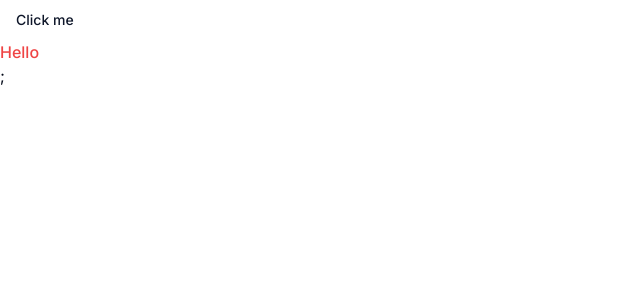
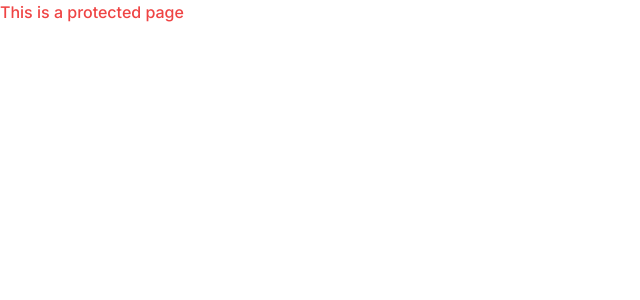
Before and after one commit to petercreams/tutor-app, a Next.js app: page / in a window 1280 px wide. Shown: the top 300 px of the page, without its empty margins (0-640 px from the left). Built offline with nearby package versions, Linux system fonts and the light colour scheme.

Commit message:
chore: init dashboard & auth layouts

```diff
--- /dev/null
+++ b/app/(auth)/(routes)/sign-in/page.tsx
@@ -0,0 +1,5 @@
+const SignIn = () => {
+  return <div>This is an unprotected page</div>;
+};
+
+export default SignIn;
--- a/app/page.tsx
+++ b/app/(dashboard)/(routes)/page.tsx
@@ -3,8 +3,7 @@ import { Button } from '@/components/ui/button';
 export default function Home() {
   return (
     <div>
-      <Button variant="link">Click me</Button>
-      <p className="text-red-500 font-medium">Hello</p>;
+      <p className="text-red-500 font-medium">This is a protected page</p>
     </div>
   );
 }
```
